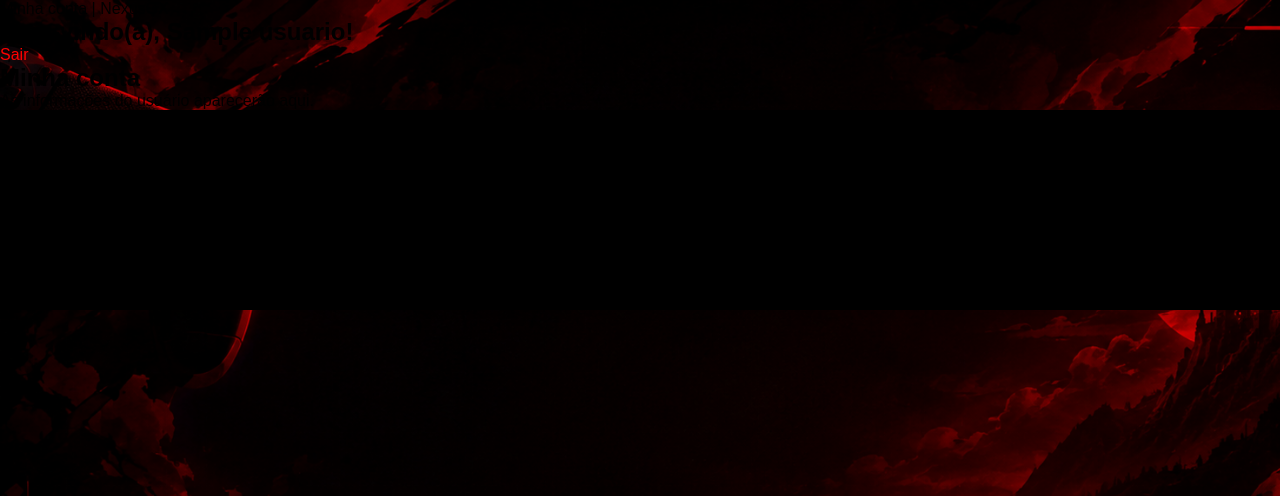
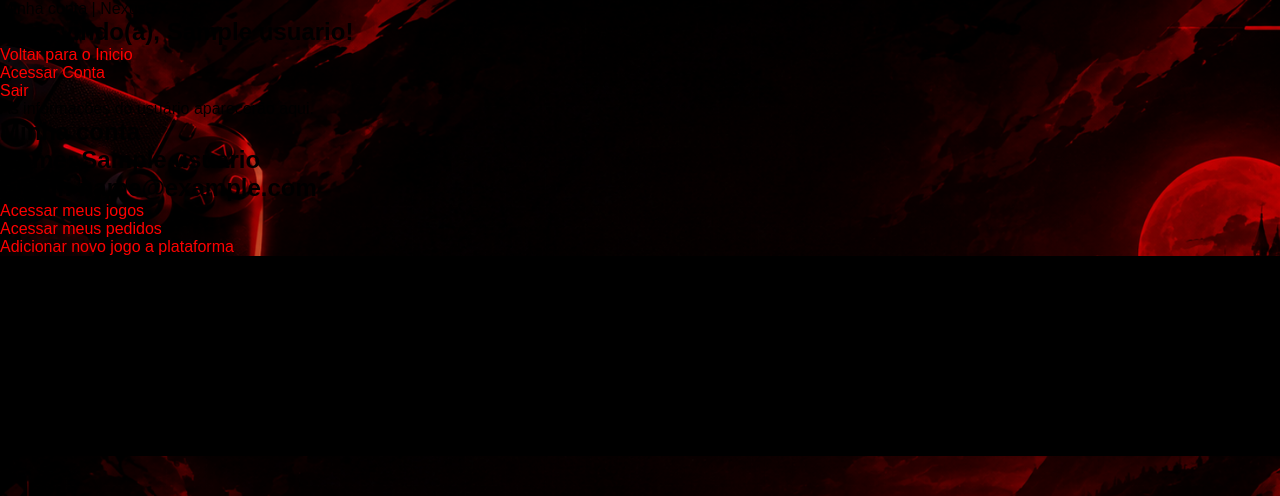
Before and after one commit to Manoel-Vi/ProjetoPSI-3, a Flask app: page /conta in a window 1280 px wide. Shown: the top 496 px of the page. Run offline with Flask 3, Linux system fonts and the light colour scheme; a user stored in the database is signed in; tables that the repository leaves empty hold one stand-in row (values such as "Sample post").

Commit message:
feat: adicona rota de cadastro de jogo e da biblioteca geral, adiciona um caminho para o inicio na nav

```diff
--- a/projeto/blueprints/auth/templates/auth/usuario.html
+++ b/projeto/blueprints/auth/templates/auth/usuario.html
@@ -2,7 +2,16 @@
 {% block title %}Minha conta | NexusGX{% endblock %}
 {% block content %}
 <section>
+    <p>As informações do usuário aparecerão aqui.</p>
     <h2>Minha conta</h2>
-    <p>As informações do usuário aparecerão aqui.</p>
+    <div>
+        <h1> Nome: {{ current_user.nome }}</h1>
+        <a href=""></a>
+        <h2>Email: {{ current_user.email }}</h2>
+        <a href=""></a>
+    </div>
+    <a href="{{ url_for('games.listar_jogos') }}">Acessar meus jogos</a>
+    <a href="{{ url_for('games.listar_pedidos') }}">Acessar meus pedidos</a>
+    <a href="{{ url_for('games.cadastro') }}">Adicionar novo jogo a plataforma</a>
 </section>
 {% endblock %}
--- a/projeto/blueprints/games/templates/games/listarjogos.html
+++ b/projeto/blueprints/games/templates/games/listarjogos.html
@@ -1,8 +1,8 @@
 {% extends "base.html" %}
-{% block title %}Jogos | NexusGX{% endblock %}
+{% block title %}Meus Jogos | NexusGX{% endblock %}
 {% block content %}
 <section>
-    <h2>Biblioteca de jogos</h2>
-    <p>Os jogos disponíveis aparecerão aqui.</p>
+    <h2>Meus jogos</h2>
+    <p>Os seus jogos aparecerão aqui.</p>
 </section>
 {% endblock %}
--- a/projeto/templates/base.html
+++ b/projeto/templates/base.html
@@ -12,6 +12,8 @@
         {% if current_user.is_authenticated %}
         <div class="cabecalho">
             <h2>Bem-vindo(a), {{ current_user.nome }}!</h2>
+            <a href="{{ url_for('index')}}">Voltar para o Inicio</a>
+            <a href="{{ url_for('auth.conta') }}">Acessar Conta</a>
             <a href="{{ url_for('auth.logout') }}">Sair</a>
         </div>
         {% endif %}
--- a/projeto/templates/index.html
+++ b/projeto/templates/index.html
@@ -25,11 +25,9 @@
         {% if current_user.is_authenticated %}
             <section id="maisDaBiblioteca">
                 <h1>área dos jogos <!-- (só coloque a imagem aqui ass:Alisson) --></h1>
-                <a href="{{ url_for('games.listar_jogos') }}">l</a>
-                <a href="{{ url_for('games.listar_pedidos') }}">i</a>
-                <a href="{{ url_for('auth.conta') }}">conta</a>
                 <h2>Explore a biblioteca</h2>
-                <p>Os jogos ficarão aqui :></p>
+                <a href="{{ url_for('games.biblioteca')}}">Biblioteca</a>
+                <p>Para ver mais jogos clique acima!</p>
             </section>
         {% endif %}
     </div>
```
Also changed, not shown: projeto/blueprints/games/routes.py (+13 -0 lines), projeto/blueprints/games/templates/games/biblioteca.html (added, +8 -0 lines), projeto/blueprints/games/templates/games/cadastro_jogo.html (added, +25 -0 lines).
